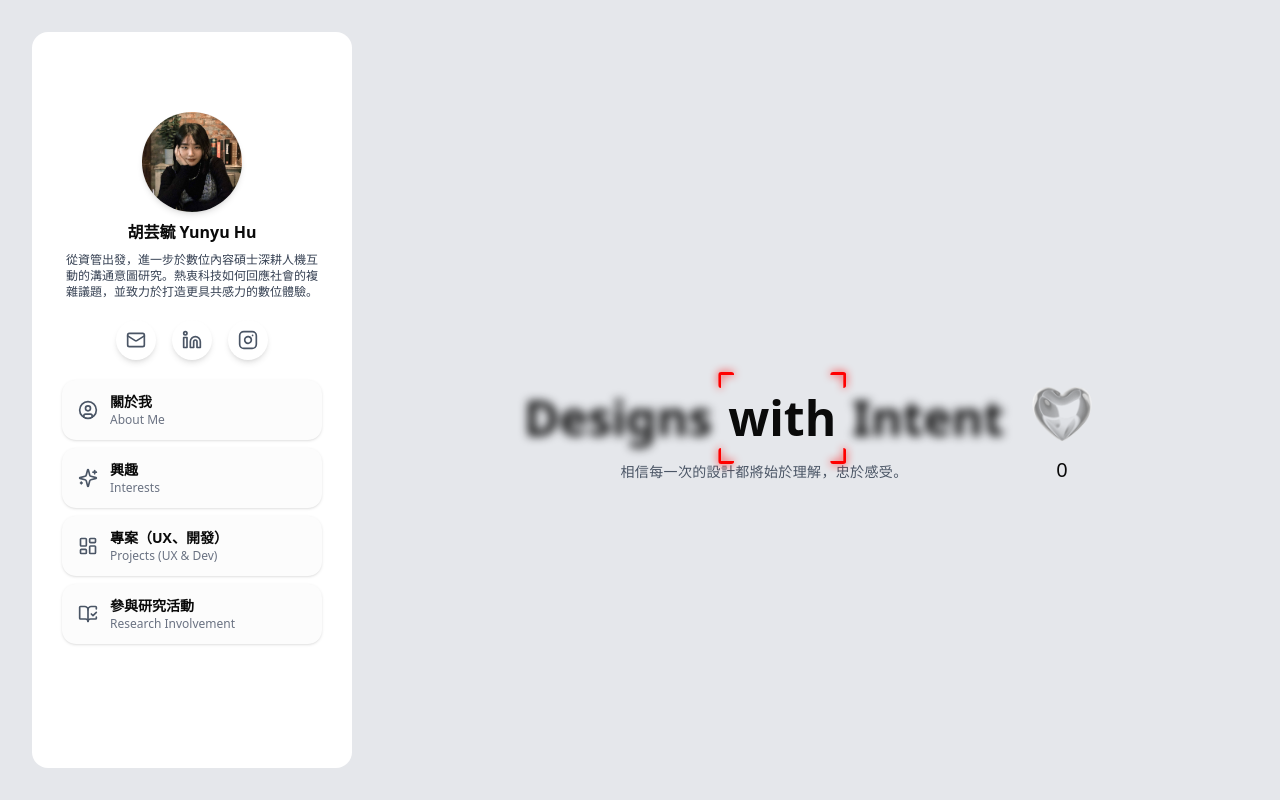
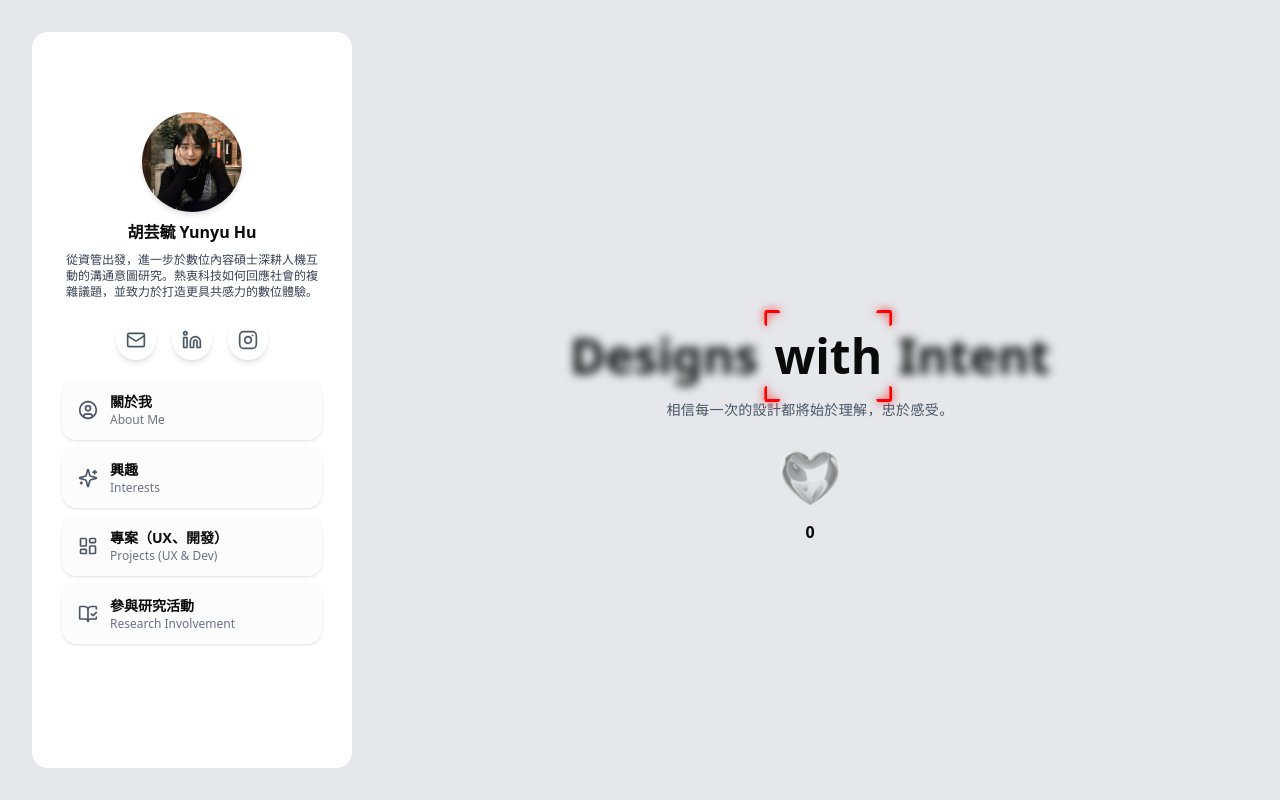
Before and after one commit to Yunyuhu/Yunyu-Web-DigitalProfile, a Next.js app: page / in a window 1280 px wide. Built offline with nearby package versions, Linux system fonts and the light colour scheme.

Commit message:
home page

```diff
--- a/src/app/page.js
+++ b/src/app/page.js
@@ -17,7 +17,7 @@ export default function Home() {
   }
 
   return (
-    <div className="flex flex-col md:flex-row w-full h-screen justify-center items-center gap-6 p-6 rounded-2xl">
+    <div className="flex flex-col w-full h-screen justify-center items-center gap-6 p-6 rounded-2xl">
 
       {/* TrueFocus 動畫字句 */}
       <div className="text-center">
@@ -33,16 +33,15 @@ export default function Home() {
           相信每一次的設計都將始於理解，忠於感受。
         </p>
       </div>
-
-      {/* 愛心計數區塊 */}
+      {/* 愛心區塊 */}
       <div
-        className="cursor-pointer flex flex-col justify-center items-center"
-        onClick={addHeart}
-      >
-        <Image src={HeartImg} className="w-[68px]" alt="heart" />
-        <div className="text-xl mt-2">{heart}</div>
+          className="cursor-pointer flex flex-col justify-center items-center"
+          onClick={addHeart}
+        >
+          <Image src={HeartImg} className="w-[68px]" alt="heart" />
+          <div className="text-l mt-2 font-semibold">{heart}</div>
+        </div>
       </div>
-    </div>
   );
 
 }
```
